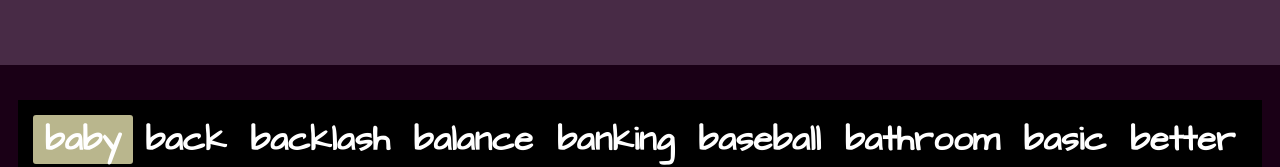
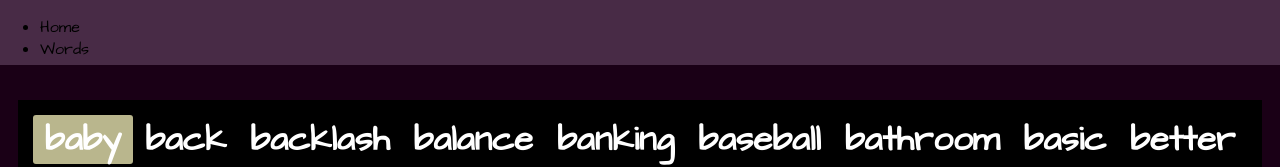
Before and after one commit to codenameuriel/fingerz, a React (Create React App) app: page / in a window 1280 px wide. Shown: the top 167 px of the page. Built offline with nearby package versions, Linux system fonts and the light colour scheme; a web font is replaced by a local one.

Commit message:
add navigation items to NavBar component

```diff
--- a/src/components/Navigation/NavBar/NavBar.js
+++ b/src/components/Navigation/NavBar/NavBar.js
@@ -1,11 +1,14 @@
 import React from 'react';
 import NavBarStyles from './NavBar.module.css';
+import NavItem from '../NavItem/NavItem';
 
 const NavBar = () => {
   return (
     <header className={NavBarStyles.NavBar}>
       <nav>
         <ul>
+          <NavItem name="Home" />
+          <NavItem name="Words" />
         </ul>
       </nav>
     </header>
```
